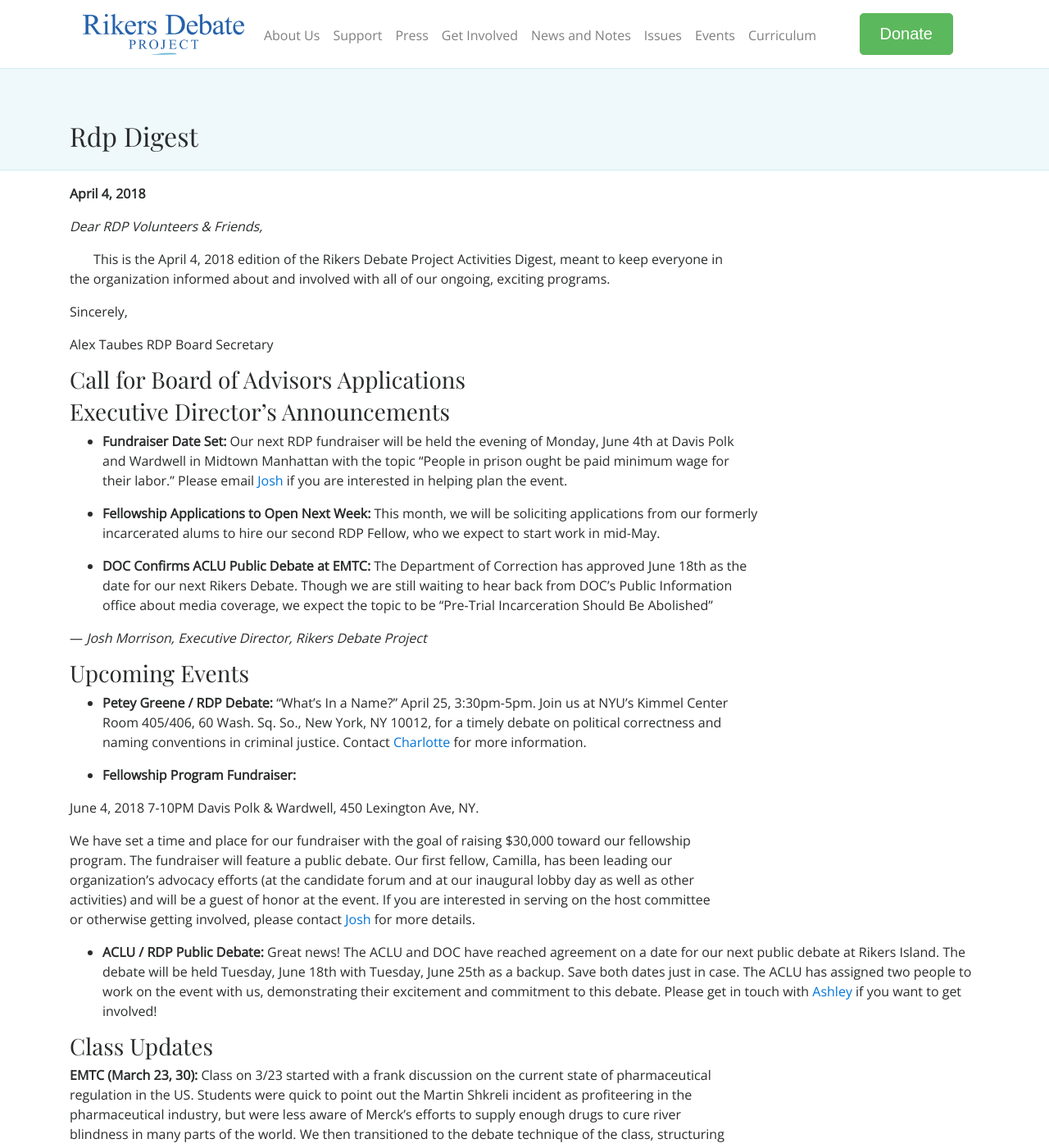
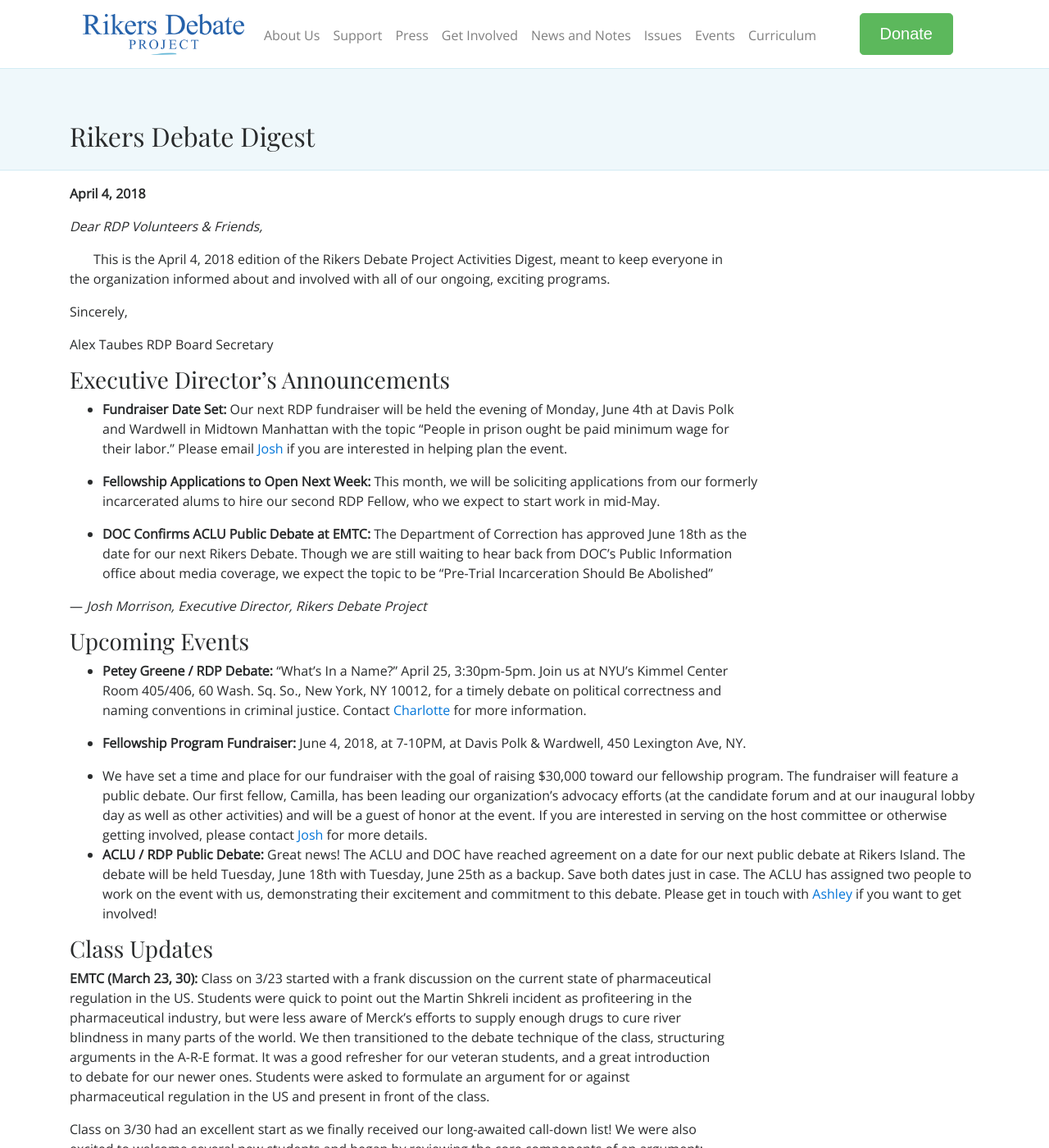
Before and after one commit to rikersdebateteam/rikers-debate-project, a Jekyll site: the page built from _posts/2018-04-04-Rikers-Debate-digest.md, in a window 1280 px wide and 1400 px high. Shown: the whole window at 82% size. Built offline with Jekyll 4.4.1, drawn with Linux system fonts in a browser that asks for light colours; nearby versions of some CDN libraries; some of the changed text lies outside the part shown.

Commit message:
Update and rename 2018-04-04-RDP-digest.md to 2018-04-04-Rikers-Debate-digest.md

```diff
--- a/_posts/2018-04-04-RDP-digest.md
+++ b/_posts/2018-04-04-Rikers-Debate-digest.md
@@ -9,8 +9,6 @@
 
 Alex Taubes
 RDP Board Secretary
-
-### Call for Board of Advisors Applications
 
 ### Executive Director's Announcements
 
@@ -26,20 +24,18 @@
 
 * **Petey Greene / RDP Debate:** "What's In a Name?" April 25, 3:30pm-5pm. Join us at NYU's Kimmel Center Room 405/406, 60 Wash. Sq. So., New York, NY 10012, for a timely debate on political correctness and naming conventions in criminal justice. Contact [Charlotte](cmk586@nyu.edu) for more information.
 
-* **Fellowship Program Fundraiser:**
+* **Fellowship Program Fundraiser:** June 4, 2018, at 7-10PM, at Davis Polk & Wardwell, 450 Lexington Ave, NY.
 
-June 4, 2018
-7-10PM
-Davis Polk & Wardwell, 450 Lexington Ave, NY.
-
-We have set a time and place for our fundraiser with the goal of raising $30,000 toward our fellowship program. The fundraiser will feature a public debate. Our first fellow, Camilla, has been leading our organization's advocacy efforts (at the candidate forum and at our inaugural lobby day as well as other activities) and will be a guest of honor at the event. If you are interested in serving on the host committee or otherwise getting involved, please contact [Josh](joshcmorrison@gmail.com) for more details.
+* We have set a time and place for our fundraiser with the goal of raising $30,000 toward our fellowship program. The fundraiser will feature a public debate. Our first fellow, Camilla, has been leading our organization's advocacy efforts (at the candidate forum and at our inaugural lobby day as well as other activities) and will be a guest of honor at the event. If you are interested in serving on the host committee or otherwise getting involved, please contact [Josh](joshcmorrison@gmail.com) for more details.
 
 * **ACLU / RDP Public Debate:** Great news! The ACLU and DOC have reached agreement on a date for our next public debate at Rikers Island. The debate will be held Tuesday, June 18th with Tuesday, June 25th as a backup. Save both dates just in case. The ACLU has assigned two people to work on the event with us, demonstrating their excitement and commitment to this debate. Please get in touch with [Ashley](ashley.carrington52@gmail.com) if you want to get involved!
 
 ### Class Updates
 
 **EMTC (March 23, 30):** Class on 3/23 started with a frank discussion on the current state of pharmaceutical regulation in the US. Students were quick to point out the Martin Shkreli incident as profiteering in the pharmaceutical industry, but were less aware of Merck's efforts to supply enough drugs to cure river blindness in many parts of the world. We then transitioned to the debate technique of the class, structuring arguments in the A-R-E format. It was a good refresher for our veteran students, and a great introduction to debate for our newer ones. Students were asked to formulate an argument for or against pharmaceutical regulation in the US and present in front of the class.
+
 Class on 3/30 had an excellent start as we finally received our long-awaited call-down list! We were also excited to welcome several new students and began by reviewing the core components of an argument: the assertion, reasoning, and evidence ("ARE"). The new students quickly grasped the concept and applied it to topics of their choice, from whether television is good for children to whether prosecutors have too much power. We then transitioned to the topic of the day, performance-enhancing drugs in sports. Almost every student opposed steroid use, emphasizing that it is cheating and dangerous for athletes' health. But they embraced the challenge of arguing against what they believed, noting that enhanced sports would be more entertaining and that individuals should have the right to decide what to put in their bodies.
+
 **GRVC (March 24, 31):** Josh and Angela held a productive meeting with representatives at DOC last week to address attendance problems at GRVC. Proposed solutions were discussed and will be brought to the administration of the facility for further discussion and approval.
 
 Unfortunately, the March 31 class at GRVC was canceled due to a facility lockdown. However, the GRVC team is happy to report that -- despite the attendance problems we have been having -- the March 24 class was a huge success. Held on the same day as the national "March for Our Lives" events protesting the lack of gun control action in the wake of the Parkland school massacre and other mass shootings, the team at GRVC took the debate in another direction: should 16 and 17 year olds be given the right to vote? The abstract, thought-provoking, and oft-debated topic of [Demeny voting](https://en.wikipedia.org/wiki/Demeny_voting) was also discussed.
@@ -69,8 +65,8 @@
 
 ### Expansion Update
 
-**No new updates except that our first class at York (Niantic, CT) will be held on Saturday morning (4/7)!
+**No new updates except that our first class at York (Niantic, CT) will be held on Saturday morning (4/7)!**
 
-Thank you to *Eva Marie Quinones, Sylvia Kang, Michael Abraham, Max Lecar, Jenny Tumas, and Marco Fiallos*, our inaugural volunteers for the York class, and a special shout-out to *Ann Manov* and *Alex Taubes* for helping this chapter get off the ground!**
+**Thank you to *Eva Marie Quinones, Sylvia Kang, Michael Abraham, Max Lecar, Jenny Tumas, and Marco Fiallos*, our inaugural volunteers for the York class, and a special shout-out to *Ann Manov* and *Alex Taubes* for helping this chapter get off the ground!**
 
-If you'd like to get involved in expansion initiatives in Boston, New Orleans, San Francisco, or any other regions of the US (or know anyone who would), please reach out to [Pat](patrick.andriola@gmail.com).
+*If you'd like to get involved in expansion initiatives in Boston, New Orleans, San Francisco, or any other regions of the US (or know anyone who would), please reach out to [Pat](patrick.andriola@gmail.com).*
```
